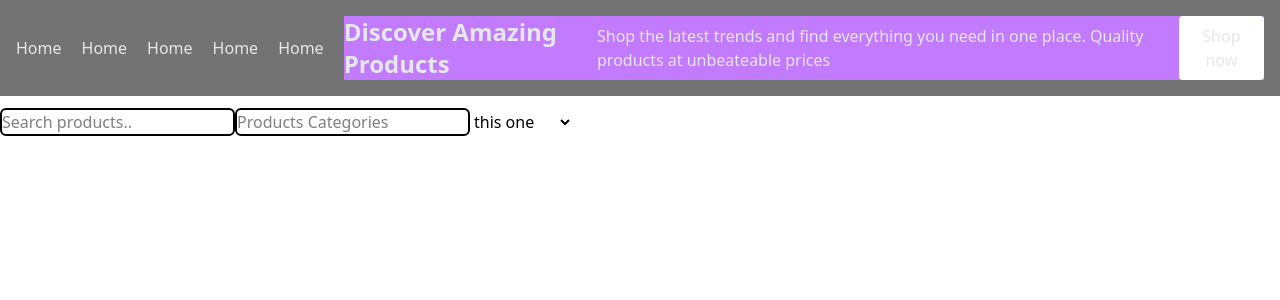
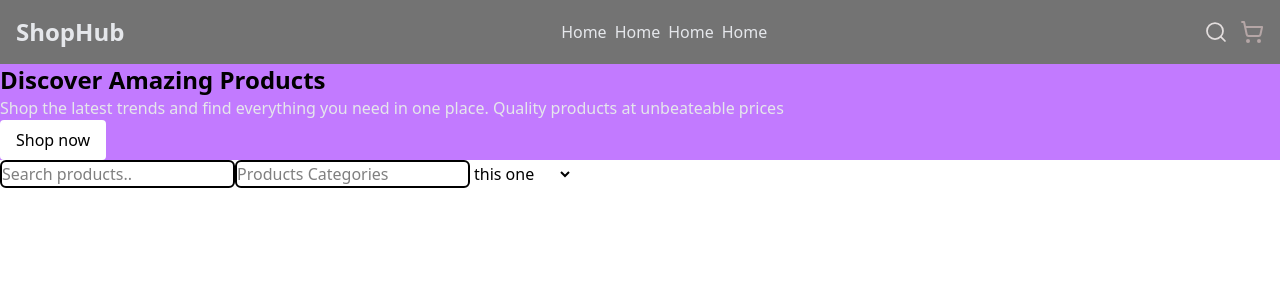
Before and after one commit to MoeHein13/Mini_Ecommerce_DashBoard, a React (Vite) app: page / in a window 1280 px wide. Shown: the top 300 px of the page. Built offline with nearby package versions, Linux system fonts and the light colour scheme.

Commit message:
edit naviagation bar

```diff
--- a/package.json
+++ b/package.json
@@ -16,6 +16,8 @@
     "axios": "^1.12.2",
     "gh-pages": "^6.3.0",
     "json-server": "^1.0.0-beta.3",
+    "lucide": "^0.548.0",
+    "lucide-react": "^0.548.0",
     "react": "^19.1.1",
     "react-dom": "^19.1.1",
     "react-router-dom": "^7.9.4",
--- a/src/Components/Navigation.tsx
+++ b/src/Components/Navigation.tsx
@@ -1,14 +1,23 @@
+import { Search, ShoppingCart } from "lucide-react";
 const Navigation = () => {
   return (
     <>
-      <nav className="p-4 w-full bg-neutral-500 flex items-center justify-end gap-5 text-gray-200 font-medium mb-3">
-        <span>Home</span>
-        <span>Home</span>
-        <span>Home</span>
-        <span>Home</span>
-        <span>Home</span>
+      <div>
+        <nav className="p-4 w-full bg-neutral-500 flex items-center justify-between gap-5 text-gray-200 font-medium ">
+          <h1 className="font-bold text-2xl">ShopHub</h1>
+          <div className="flex items-center gap-2">
+            <span>Home</span>
+            <span>Home</span>
+            <span>Home</span>
+            <span>Home</span>
+          </div>
+          <div className="flex items-center gap-3">
+            <Search color="#e3dede" strokeWidth={1.75} />
+            <ShoppingCart color="#b5a6a6" />
+          </div>
+        </nav>
         <div className="w-full bg-purple-400 ">
-          <div className="max-h-dvh flex justify-center items-center gap-5">
+          <div className="max-h-dvh flex-col justify-center items-center gap-5">
             <h2 className="text-2xl font-semibold">
               Discover Amazing Products
             </h2>
@@ -19,7 +28,7 @@ const Navigation = () => {
             <button className="bg-white rounded px-4 py-2">Shop now</button>
           </div>
         </div>
-      </nav>
+      </div>
     </>
   );
 };
```
Also changed, not shown: 1 other file (tests, documents, lock files or other folders).
